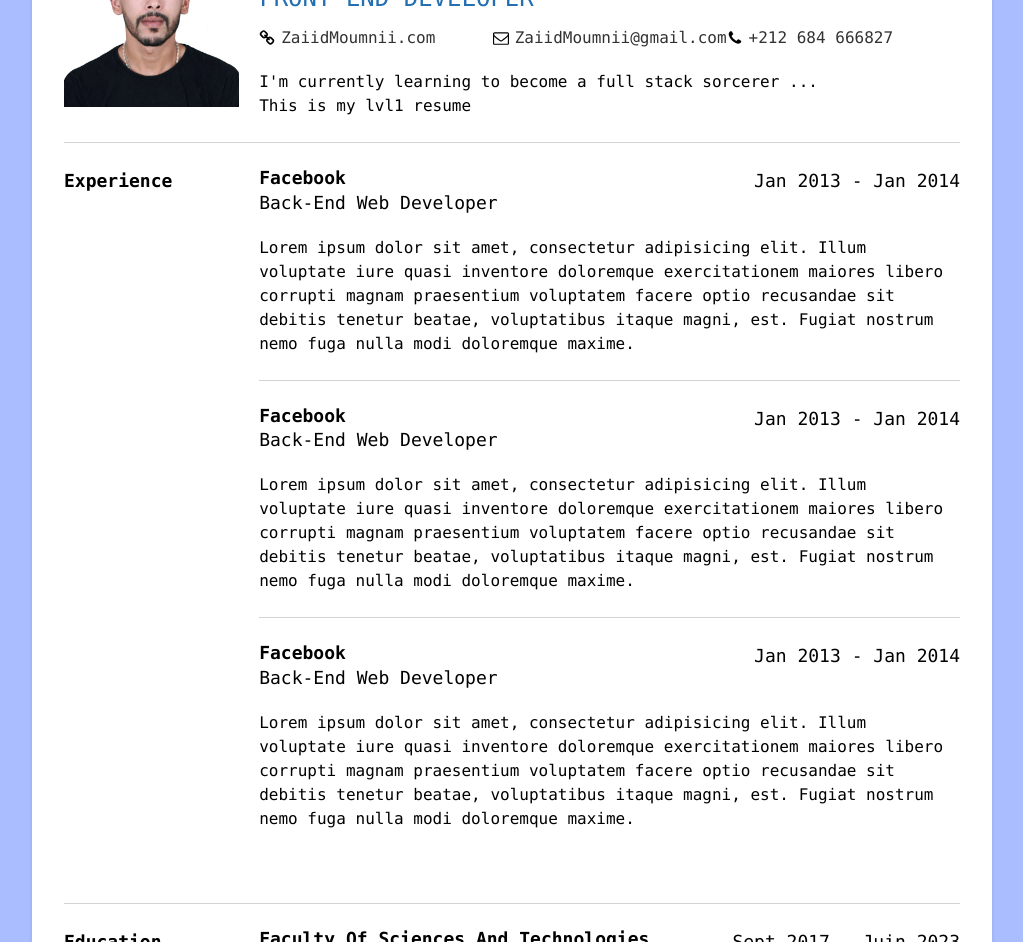
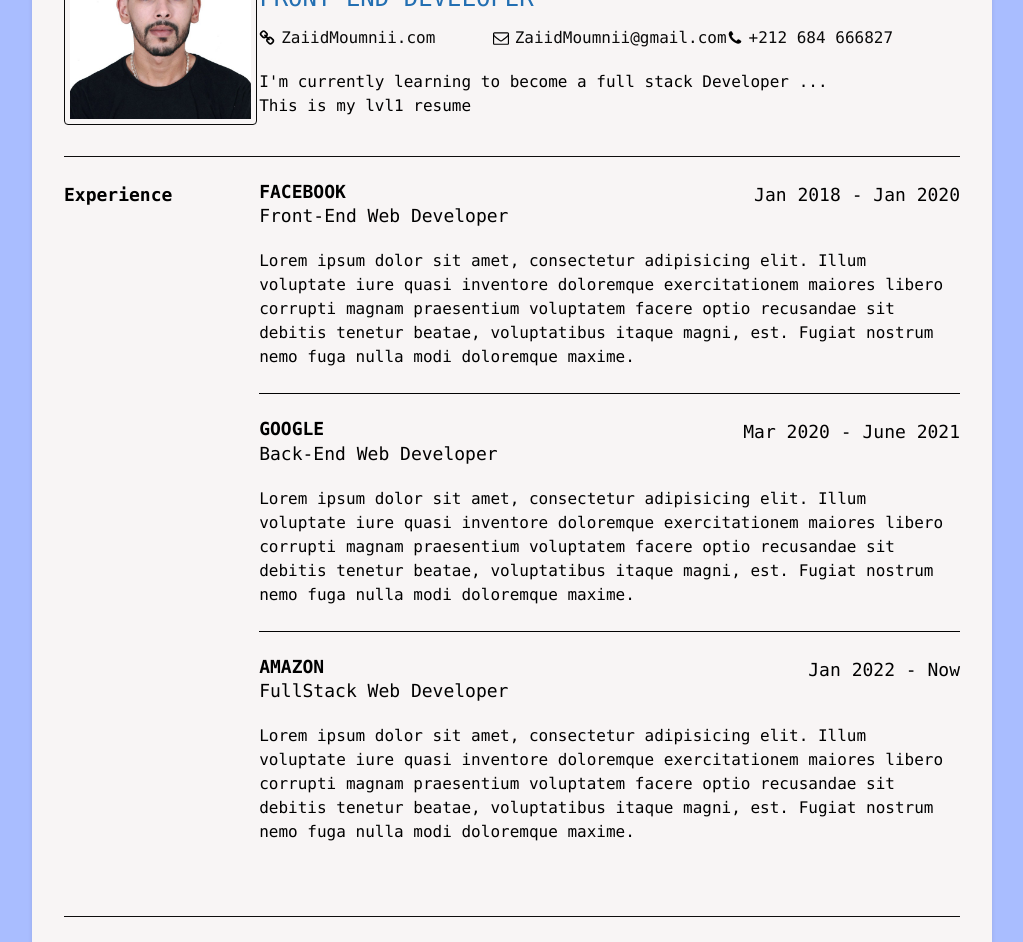
Before and after one commit to Zaiidmo/MyResume, a plain HTML site: page index.html in a window 1280 px wide. Shown: the part 164-1106 px from the top of the page, without its empty margins (128-1151 px from the left). Drawn offline with nearby package versions, Linux system fonts and the light colour scheme.

Commit message:
last commit

```diff
--- a/index.html
+++ b/index.html
@@ -23,7 +23,7 @@
           </div>
           <div class="link-item">
             <svg class="icon" viewBox="0 0 1792 1792" xmlns="http://www.w3.org/2000/svg"><path d="M1664 1504v-768q-32 36-69 66-268 206-426 338-51 43-83 67t-86.5 48.5-102.5 24.5h-2q-48 0-102.5-24.5t-86.5-48.5-83-67q-158-132-426-338-37-30-69-66v768q0 13 9.5 22.5t22.5 9.5h1472q13 0 22.5-9.5t9.5-22.5zm0-1051v-24.5l-.5-13-3-12.5-5.5-9-9-7.5-14-2.5h-1472q-13 0-22.5 9.5t-9.5 22.5q0 168 147 284 193 152 401 317 6 5 35 29.5t46 37.5 44.5 31.5 50.5 27.5 43 9h2q20 0 43-9t50.5-27.5 44.5-31.5 46-37.5 35-29.5q208-165 401-317 54-43 100.5-115.5t46.5-131.5zm128-37v1088q0 66-47 113t-113 47h-1472q-66 0-113-47t-47-113v-1088q0-66 47-113t113-47h1472q66 0 113 47t47 113z"/></svg>
-            <a href="mailto:email@email.com">ZaiidMoumnii@gmail.com</a>
+            <a href="mailto:zaiidmoumni@gmail.com">ZaiidMoumnii@gmail.com</a>
           </div>
           <div class="link-item">
             <svg  class="icon" viewBox="0 0 1792 1792" xmlns="http://www.w3.org/2000/svg"><path d="M1600 1240q0 27-10 70.5t-21 68.5q-21 50-122 106-94 51-186 51-27 0-53-3.5t-57.5-12.5-47-14.5-55.5-20.5-49-18q-98-35-175-83-127-79-264-216t-216-264q-48-77-83-175-3-9-18-49t-20.5-55.5-14.5-47-12.5-57.5-3.5-53q0-92 51-186 56-101 106-122 25-11 68.5-21t70.5-10q14 0 21 3 18 6 53 76 11 19 30 54t35 63.5 31 53.5q3 4 17.5 25t21.5 35.5 7 28.5q0 20-28.5 50t-62 55-62 53-28.5 46q0 9 5 22.5t8.5 20.5 14 24 11.5 19q76 137 174 235t235 174q2 1 19 11.5t24 14 20.5 8.5 22.5 5q18 0 46-28.5t53-62 55-62 50-28.5q14 0 28.5 7t35.5 21.5 25 17.5q25 15 53.5 31t63.5 35 54 30q70 35 76 53 3 7 3 21z"/></svg>
@@ -31,7 +31,7 @@
           </div>
         </div> <!-- end links -->
 
-        <p>I'm currently learning to become a full stack sorcerer ... <br> This is my lvl1 resume</p>
+        <p>I'm currently learning to become a full stack Developer ... <br> This is my lvl1 resume</p>
       </div>
     </section>
 
@@ -41,11 +41,11 @@
         <div class="job">
           <div class="job-title-container">
             <div>
-              <div class="job-company">Facebook</div>
-              <div class="job-title">Back-End Web Developer</div>
+              <div class="job-company">FACEBOOK</div>
+              <div class="job-title">Front-End Web Developer</div>
             </div>
             <div>
-              Jan 2013 - Jan 2014
+              Jan 2018 - Jan 2020
             </div>
           </div> <!-- end job-title container -->
           <p>Lorem ipsum dolor sit amet, consectetur adipisicing elit. Illum voluptate iure quasi inventore doloremque exercitationem maiores libero corrupti magnam praesentium voluptatem facere optio recusandae sit debitis tenetur beatae, voluptatibus itaque magni, est. Fugiat nostrum nemo fuga nulla modi doloremque maxime.</p>
@@ -54,11 +54,11 @@
         <div class="job">
           <div class="job-title-container">
             <div>
-              <div class="job-company">Facebook</div>
+              <div class="job-company">GOOGLE</div>
               <div class="job-title">Back-End Web Developer</div>
             </div>
             <div>
-              Jan 2013 - Jan 2014
+              Mar 2020 - June 2021
             </div>
           </div> <!-- end job-title container -->
           <p>Lorem ipsum dolor sit amet, consectetur adipisicing elit. Illum voluptate iure quasi inventore doloremque exercitationem maiores libero corrupti magnam praesentium voluptatem facere optio recusandae sit debitis tenetur beatae, voluptatibus itaque magni, est. Fugiat nostrum nemo fuga nulla modi doloremque maxime.</p>
@@ -67,11 +67,11 @@
         <div class="job">
           <div class="job-title-container">
             <div>
-              <div class="job-company">Facebook</div>
-              <div class="job-title">Back-End Web Developer</div>
+              <div class="job-company">AMAZON</div>
+              <div class="job-title">FullStack Web Developer</div>
             </div>
             <div>
-              Jan 2013 - Jan 2014
+              Jan 2022 - Now
             </div>
           </div> <!-- end job-title container -->
           <p>Lorem ipsum dolor sit amet, consectetur adipisicing elit. Illum voluptate iure quasi inventore doloremque exercitationem maiores libero corrupti magnam praesentium voluptatem facere optio recusandae sit debitis tenetur beatae, voluptatibus itaque magni, est. Fugiat nostrum nemo fuga nulla modi doloremque maxime.</p>
@@ -105,6 +105,7 @@
             <li>Communication</li>
             <li>Collaboration</li>
             <li>Leadership</li>
+            <li>Team Work</li>
           </ul>
 
           <ul>
@@ -143,16 +144,16 @@
     <section>
       <div class="section-title">References</div>
       <div>
-        <div class="job-company">Some Guy, CEO</div>
-        <div class="job-title">Some Company Inc.</div>
+        <div class="job-company">AYMANE BENHIMA, MENTOR</div>
+        <div class="job-title">YouCode .</div>
         <div class="links">
           <div class="link-item">
             <svg class="icon" viewBox="0 0 1792 1792" xmlns="http://www.w3.org/2000/svg"><path d="M1520 1216q0-40-28-68l-208-208q-28-28-68-28-42 0-72 32 3 3 19 18.5t21.5 21.5 15 19 13 25.5 3.5 27.5q0 40-28 68t-68 28q-15 0-27.5-3.5t-25.5-13-19-15-21.5-21.5-18.5-19q-33 31-33 73 0 40 28 68l206 207q27 27 68 27 40 0 68-26l147-146q28-28 28-67zm-703-705q0-40-28-68l-206-207q-28-28-68-28-39 0-68 27l-147 146q-28 28-28 67 0 40 28 68l208 208q27 27 68 27 42 0 72-31-3-3-19-18.5t-21.5-21.5-15-19-13-25.5-3.5-27.5q0-40 28-68t68-28q15 0 27.5 3.5t25.5 13 19 15 21.5 21.5 18.5 19q33-31 33-73zm895 705q0 120-85 203l-147 146q-83 83-203 83-121 0-204-85l-206-207q-83-83-83-203 0-123 88-209l-88-88q-86 88-208 88-120 0-204-84l-208-208q-84-84-84-204t85-203l147-146q83-83 203-83 121 0 204 85l206 207q83 83 83 203 0 123-88 209l88 88q86-88 208-88 120 0 204 84l208 208q84 84 84 204z"/></svg>
-            <a href="http://google.ca">andremadarang.com</a>
+            <a href="http://google.ca">Aymanebenhima.com</a>
           </div>
           <div class="link-item">
             <svg class="icon" viewBox="0 0 1792 1792" xmlns="http://www.w3.org/2000/svg"><path d="M1664 1504v-768q-32 36-69 66-268 206-426 338-51 43-83 67t-86.5 48.5-102.5 24.5h-2q-48 0-102.5-24.5t-86.5-48.5-83-67q-158-132-426-338-37-30-69-66v768q0 13 9.5 22.5t22.5 9.5h1472q13 0 22.5-9.5t9.5-22.5zm0-1051v-24.5l-.5-13-3-12.5-5.5-9-9-7.5-14-2.5h-1472q-13 0-22.5 9.5t-9.5 22.5q0 168 147 284 193 152 401 317 6 5 35 29.5t46 37.5 44.5 31.5 50.5 27.5 43 9h2q20 0 43-9t50.5-27.5 44.5-31.5 46-37.5 35-29.5q208-165 401-317 54-43 100.5-115.5t46.5-131.5zm128-37v1088q0 66-47 113t-113 47h-1472q-66 0-113-47t-47-113v-1088q0-66 47-113t113-47h1472q66 0 113 47t47 113z"/></svg>
-            <a href="mailto:email@email.com">email@email.com</a>
+            <a href="mailto:Aymanebenhima@email.com">Aymanebenhima@email.com</a>
           </div>
           <div class="link-item">
             <svg  class="icon" viewBox="0 0 1792 1792" xmlns="http://www.w3.org/2000/svg"><path d="M1600 1240q0 27-10 70.5t-21 68.5q-21 50-122 106-94 51-186 51-27 0-53-3.5t-57.5-12.5-47-14.5-55.5-20.5-49-18q-98-35-175-83-127-79-264-216t-216-264q-48-77-83-175-3-9-18-49t-20.5-55.5-14.5-47-12.5-57.5-3.5-53q0-92 51-186 56-101 106-122 25-11 68.5-21t70.5-10q14 0 21 3 18 6 53 76 11 19 30 54t35 63.5 31 53.5q3 4 17.5 25t21.5 35.5 7 28.5q0 20-28.5 50t-62 55-62 53-28.5 46q0 9 5 22.5t8.5 20.5 14 24 11.5 19q76 137 174 235t235 174q2 1 19 11.5t24 14 20.5 8.5 22.5 5q18 0 46-28.5t53-62 55-62 50-28.5q14 0 28.5 7t35.5 21.5 25 17.5q25 15 53.5 31t63.5 35 54 30q70 35 76 53 3 7 3 21z"/></svg>
--- a/style.css
+++ b/style.css
@@ -13,7 +13,7 @@ body {
 }
 
 img {
-  max-width: 100%;
+  max-width: 110%;
 }
 
 .icon {
@@ -25,7 +25,7 @@ img {
 }
 
 a {
-  color: #323232;
+  color: #0a0a0a;
   text-decoration: none;
 }
 
@@ -37,7 +37,7 @@ a:hover {
   max-width: 960px;
   margin: 40px auto;
   padding: 32px;
-  background: white;
+  background: rgb(248, 245, 245);
   box-shadow: 0 2px 4px rgba(0, 0, 0, 0.1);
 }
 
@@ -46,7 +46,7 @@ section {
   grid-template-columns: 1fr 4fr;
   grid-gap: 20px;
   padding: 24px 0;
-  border-bottom: 1px solid lightgrey;
+  border-bottom: 1px solid rgb(14, 13, 13);
 }
 
 section:last-child {
@@ -63,7 +63,10 @@ section:last-child {
 ***********************************/
 
 img.avatar {
-  width: 100 px;
+  border: 1px solid #0a0a0a;
+  border-radius: 4px;
+  padding: 5px;
+  width: 110 px;
 }
 
 .my-name {
@@ -99,7 +102,7 @@ img.avatar {
 .job {
   padding-bottom: 24px;
   margin-bottom: 24px;
-  border-bottom: 1px solid lightgrey;
+  border-bottom: 1px solid rgb(3, 3, 3);
 }
 
 .job:last-child {
```
